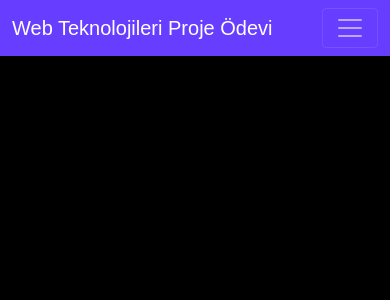
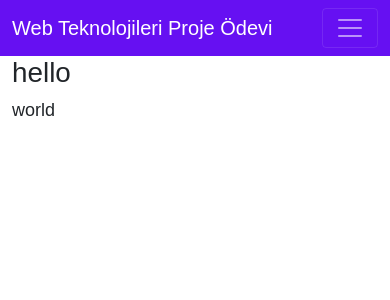
Before and after one commit to feyzaozdmir/Web-Teknolojileri, a PHP site: page / in a window 390 px wide. Shown: the top 300 px of the page. Run offline with PHP 8.4, Linux system fonts and the light colour scheme.

Commit message:
düzenleme

```diff
--- a/Proje/index.html
+++ b/Proje/index.html
@@ -16,7 +16,7 @@
 
 <body>
 
-    <nav class="navbar  navbar-expand-lg navbar-dark" style="background-color: #673dff;">
+    <nav class="navbar  navbar-expand-lg navbar-dark" style="background-color:#6610f2;">
         <div class="container">
             <a class="navbar-brand" href="#">Web Teknolojileri Proje Ödevi</a>
             <button class="navbar-toggler" type="button" data-bs-toggle="collapse"
@@ -56,6 +56,15 @@
         </div>
     </nav>
 
+    <section id="hero">
+        <div class="container">
+            <div>
+            <h1>hello</h1>
+            <p>world</p>
+            </div>
+        </div>
+    </section>
+
     <script src="https://cdn.jsdelivr.net/npm/bootstrap@5.0.0-beta3/dist/js/bootstrap.bundle.min.js"
         integrity="sha384-JEW9xMcG8R+pH31jmWH6WWP0WintQrMb4s7ZOdauHnUtxwoG2vI5DkLtS3qm9Ekf"
         crossorigin="anonymous"></script>
--- a/Proje/main.css
+++ b/Proje/main.css
@@ -1,5 +1,5 @@
 body{
-    background-color: black ;
+    background-color: rgb(255, 255, 255) ;
     font-family: 'Montserrat', sans-serif;
     font-size: 18px;
 }
@@ -14,14 +14,11 @@ a:hover + .line {
     width:100%;
     visibility: visible;
 }
-@media screen and (max-width: 992px) {
-    .navbar-toggler {
-    display: block;
 
-    }
-    .nav-item{
-        margin-top: 20px;
-        font-size: 18px;
-    }
-
+#hero{
+    background-image: linear-gradient(rgba(0,0,0, .4),rgba(0,0,0, .4), url('../Proje/1/2.jpg'));
+    background-size: cover;
 }
+#hero.container{
+    height: 50vh;
+}
```
Also changed, not shown: Proje/1/1.png (added), Proje/1/2.jpg (added), Proje/1/2.png (added).
